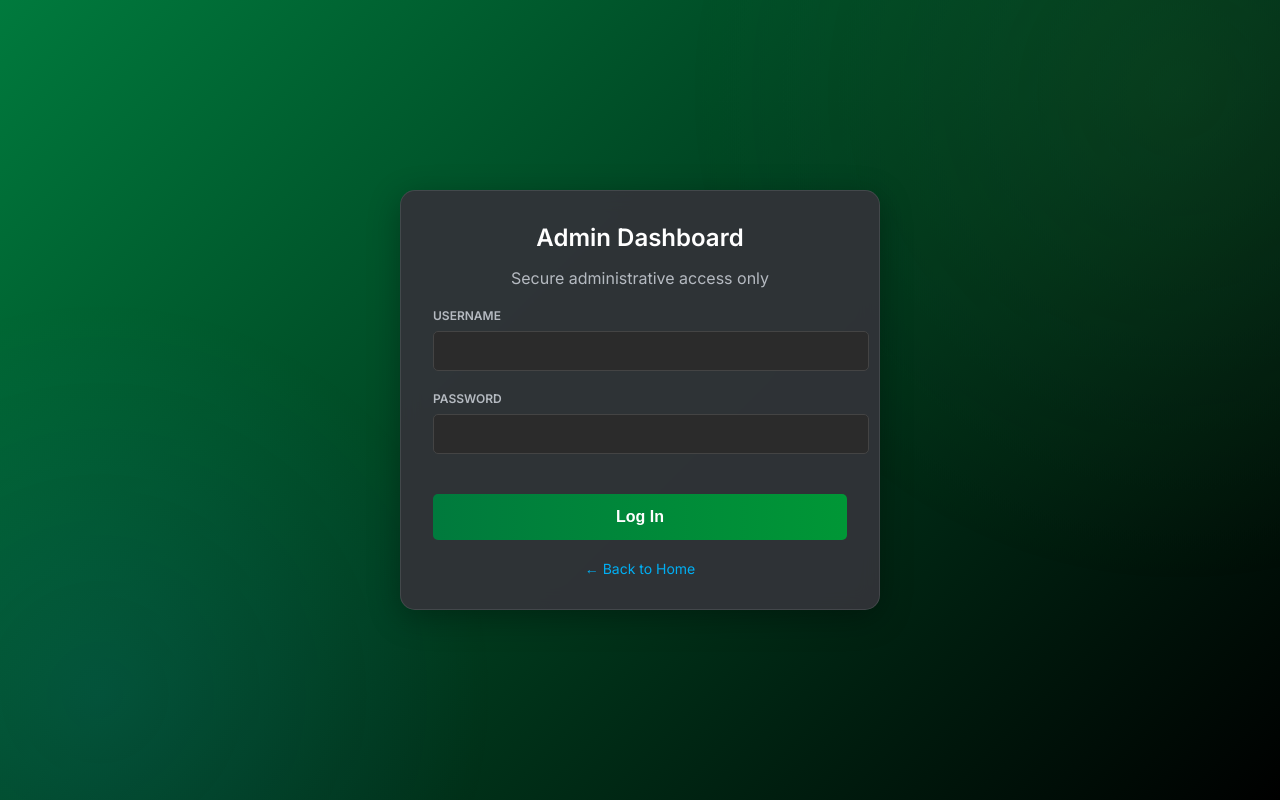
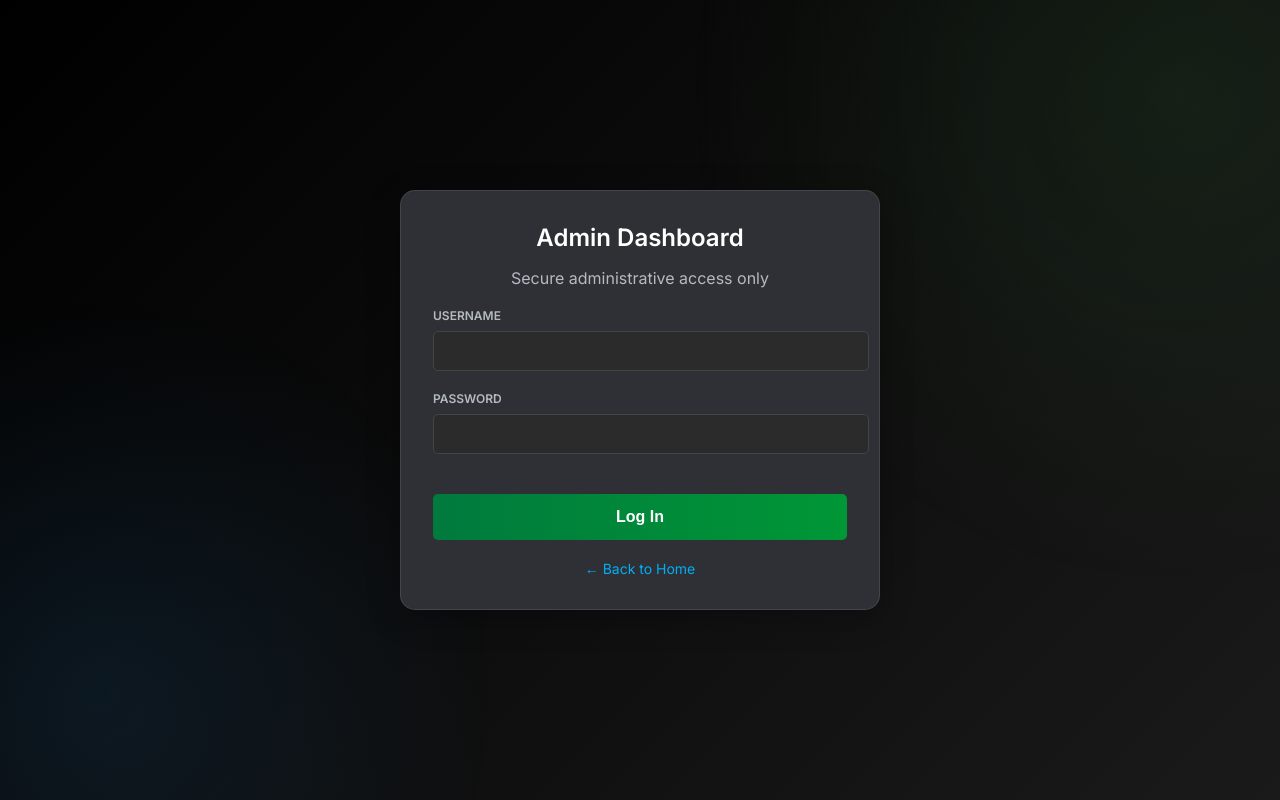
Before and after one commit to yumialiessfeldt/naitbeats.com, a plain HTML site: page login.html in a window 1280 px wide. Shown: the top 800 px of the page. Drawn offline with Linux system fonts and the light colour scheme.

Commit message:
Add files via upload

```diff
--- a/style.css
+++ b/style.css
@@ -102,15 +102,25 @@ body.login-body {
     min-height: 100vh;
 }
 .discord-login-body {
-    background: linear-gradient(135deg, #007A3D, #000000);
+    background: linear-gradient(135deg, #000000, #1a1a1a);
     font-family: 'Inter', sans-serif;
     min-height: 100vh;
     margin: 0;
+    animation: gradientShift 15s ease infinite;
     display: flex;
     align-items: center;
     justify-content: center;
     position: relative;
-    overflow: hidden;
+    overflow-x: hidden;
+    padding: 20px;
+    box-sizing: border-box;
+    width: 100%;
+}
+
+@keyframes gradientShift {
+    0% { background-position: 0% 50%; }
+    50% { background-position: 100% 50%; }
+    100% { background-position: 0% 50%; }
 }
 
 .discord-login-body::before {
@@ -140,7 +150,7 @@ body.login-body {
 .discord-login-container {
     width: 100%;
     max-width: 480px;
-    padding: 20px;
+    box-sizing: border-box;
 }
 
 .discord-login-box {
```
